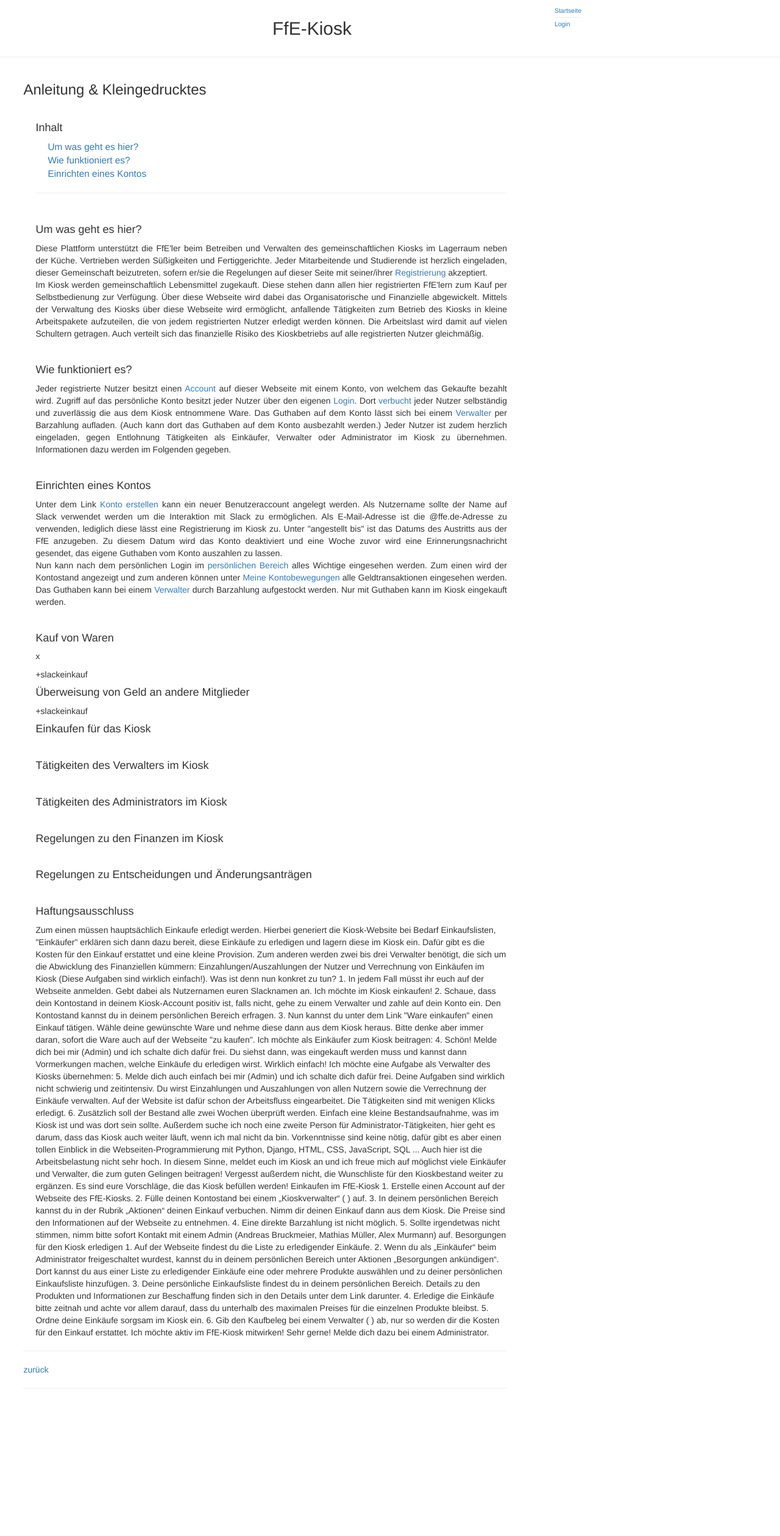
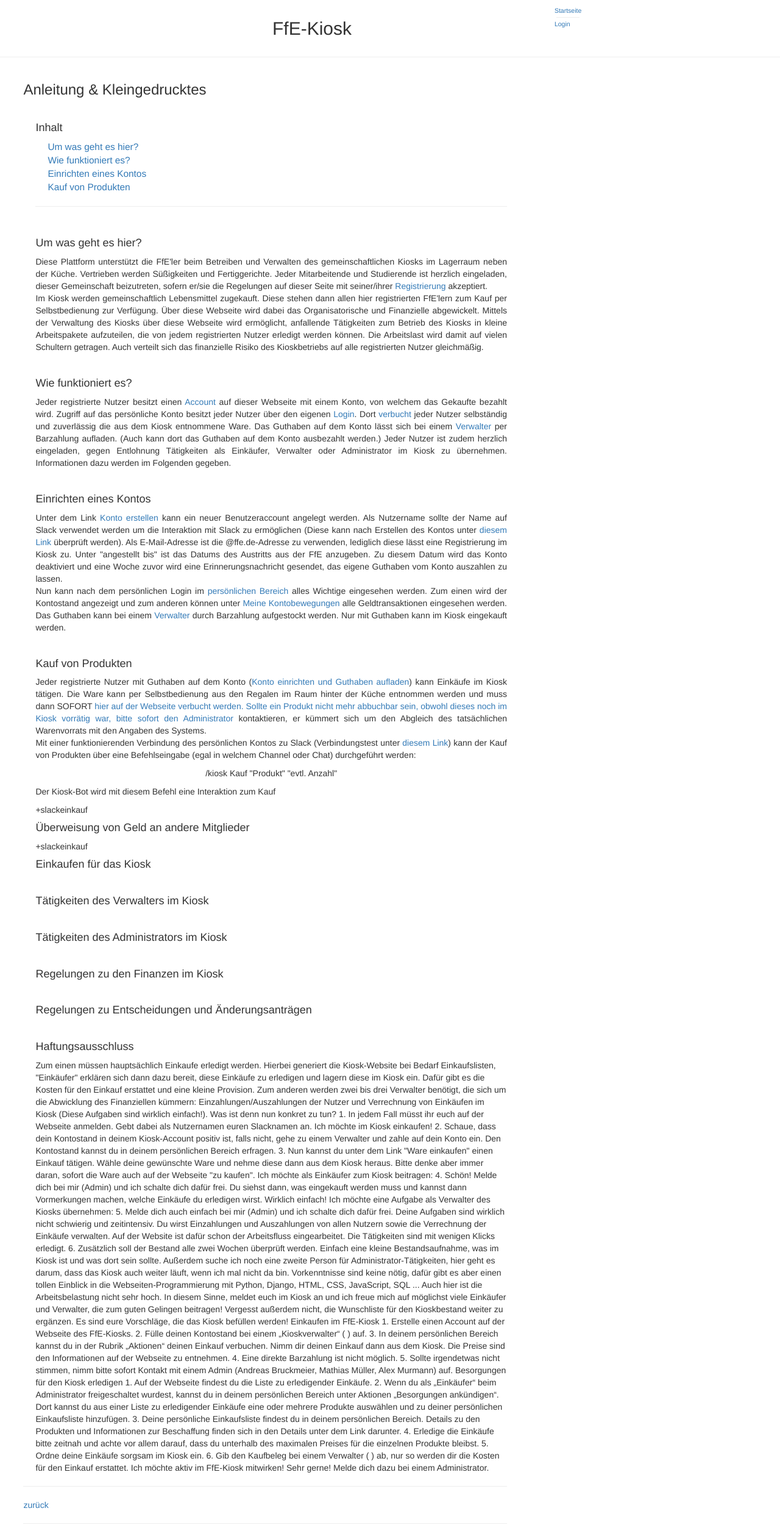
Before and after one commit to abruckmeier/ffksk, a Django app: page /menu/anleitung in a window 1280 px wide. Shown: the whole page at 61% size. Before the commit the page ends 2277 px from the top, so only its background shows below. Run offline with Django 3.2, Linux system fonts and the light colour scheme; data that the repository does not hold is empty; parts of the project's set-up code (start-up, migrations or seed data) failed here and were passed over; some libraries are stand-ins or nearby versions.

Commit message:
Update anleitung_page.html
Bereich Kauf eines Produkts. NOch nicht fertig

```diff
--- a/kiosk/templates/kiosk/anleitung_page.html
+++ b/kiosk/templates/kiosk/anleitung_page.html
@@ -15,6 +15,9 @@
 			<br>
 			<a href="#">Einrichten eines Kontos</a>
 			<br>
+			<a href="#">Kauf von Produkten</a>
+			<br>
+
 		</div>
 		<hr>
 		<br>
@@ -41,7 +44,7 @@
 
 		<h4>Einrichten eines Kontos</h4>
 		<p style="text-align: justify;">
-			Unter dem Link <a href="#">Konto erstellen</a> kann ein neuer Benutzeraccount angelegt werden. Als Nutzername sollte der Name auf Slack verwendet werden um die Interaktion mit Slack zu ermöglichen.
+			Unter dem Link <a href="#">Konto erstellen</a> kann ein neuer Benutzeraccount angelegt werden. Als Nutzername sollte der Name auf Slack verwendet werden um die Interaktion mit Slack zu ermöglichen (Diese kann nach Erstellen des Kontos unter <a href="#">diesem Link</a> überprüft werden).
 			Als E-Mail-Adresse ist die @ffe.de-Adresse zu verwenden, lediglich diese lässt eine Registrierung im Kiosk zu.
 			Unter "angestellt bis" ist das Datums des Austritts aus der FfE anzugeben. Zu diesem Datum wird das Konto deaktiviert und eine Woche zuvor wird eine Erinnerungsnachricht gesendet, das eigene Guthaben vom Konto auszahlen zu lassen.
 			<br>
@@ -49,9 +52,15 @@
 		</p>
 		<br>
 
-		<h4>Kauf von Waren</h4>
+		<h4>Kauf von Produkten</h4>
 		<p style="text-align: justify;">
-			x
+			Jeder registrierte Nutzer mit Guthaben auf dem Konto (<a href='#'>Konto einrichten und Guthaben aufladen</a>) kann Einkäufe im Kiosk tätigen. Die Ware kann per Selbstbedienung aus den Regalen im Raum hinter der Küche entnommen werden und muss dann SOFORT <a href="#">hier auf der Webseite verbucht werden. Sollte ein Produkt nicht mehr abbuchbar sein, obwohl dieses noch im Kiosk vorrätig war, bitte sofort den <a href="#">Administrator</a> kontaktieren, er kümmert sich um den Abgleich des tatsächlichen Warenvorrats mit den Angaben des Systems.
+			<br>
+			Mit einer funktionierenden Verbindung des persönlichen Kontos zu Slack (Verbindungstest unter <a href="#">diesem Link</a>) kann der Kauf von Produkten über eine Befehlseingabe (egal in welchem Channel oder Chat) durchgeführt werden:
+			<p style="text-align: center;">
+				/kiosk Kauf "Produkt" "evtl. Anzahl"
+			</p>
+			Der Kiosk-Bot wird mit diesem Befehl eine Interaktion zum Kauf
 		</p>
 +slackeinkauf
 		<br>
```
